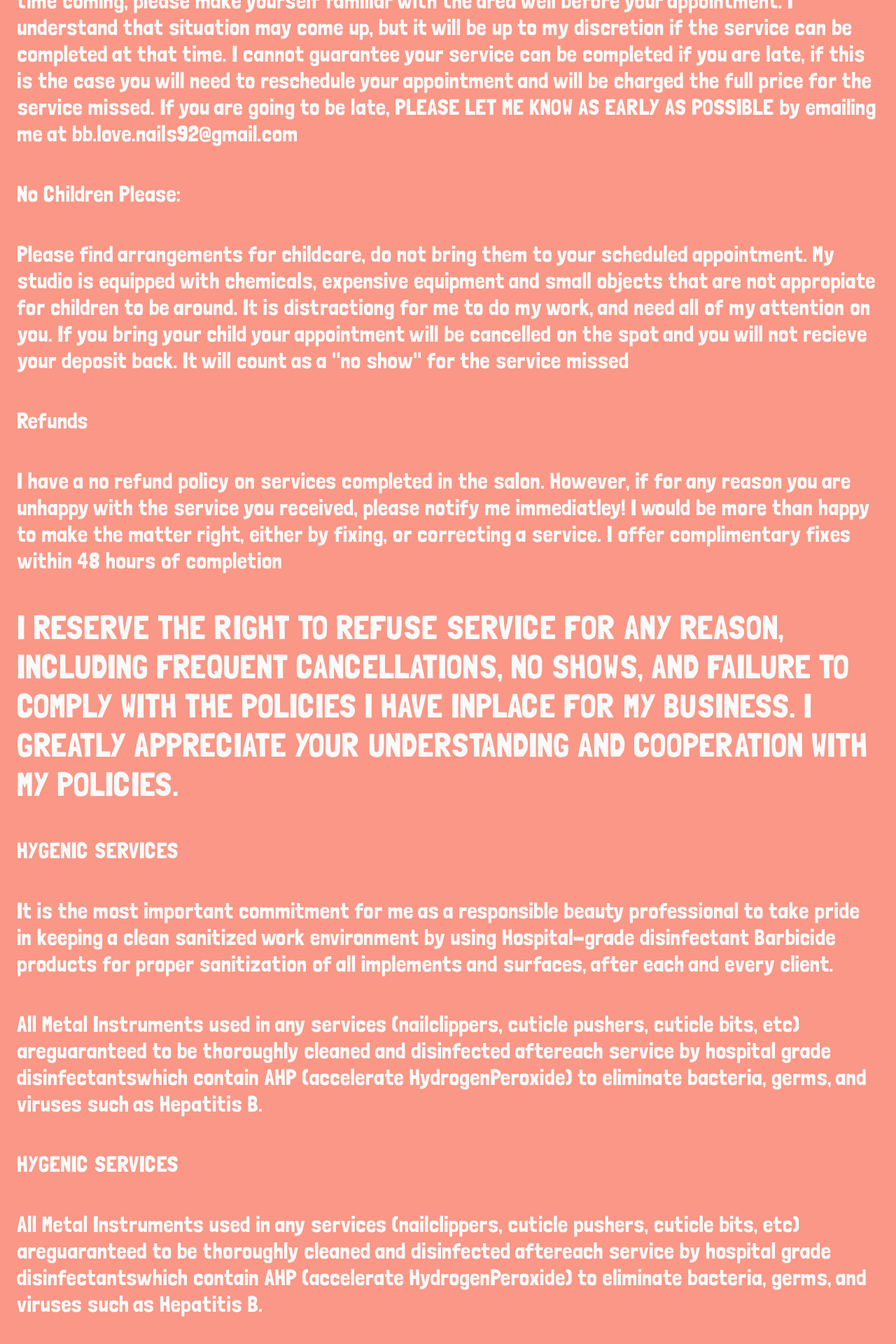
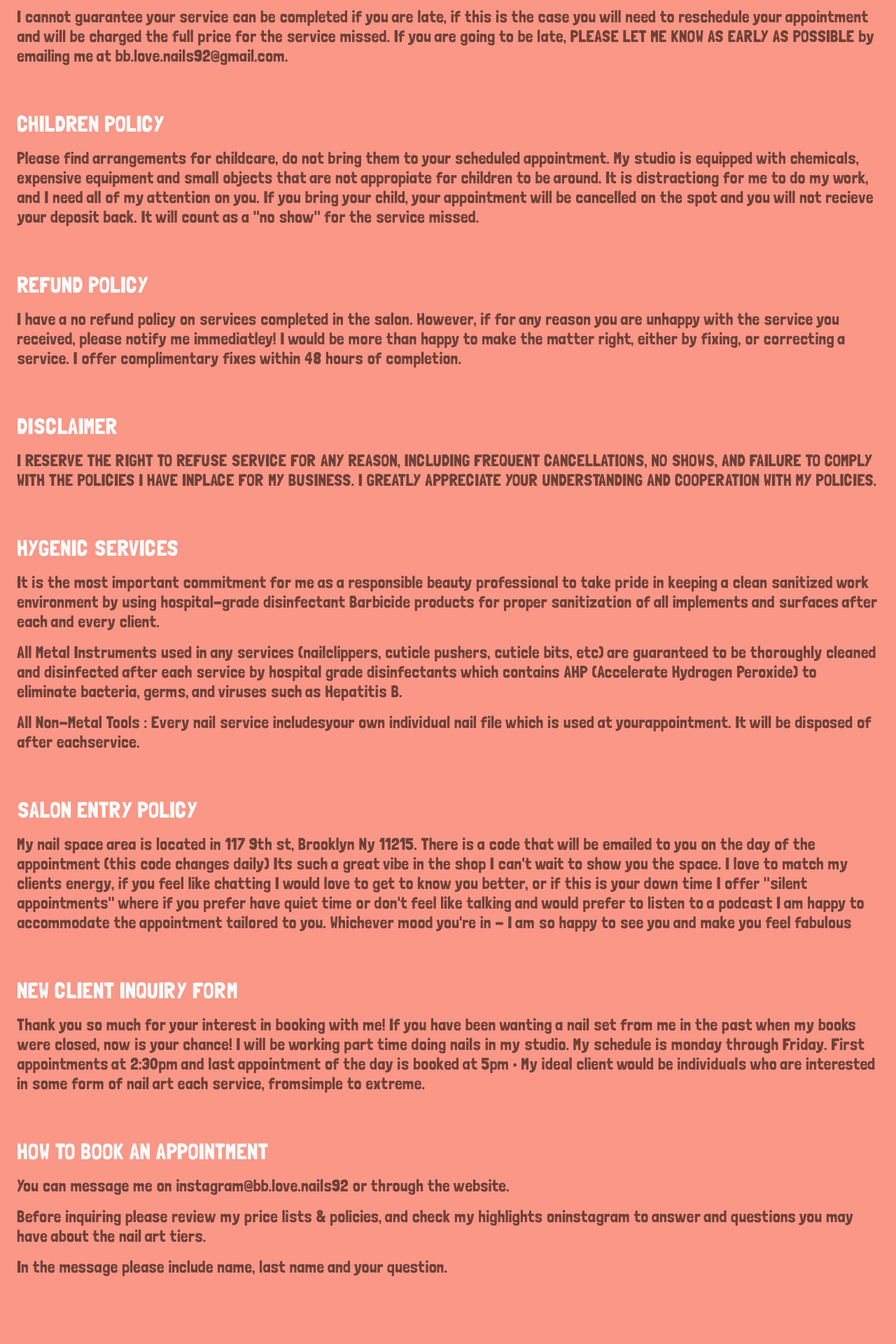
Before and after one commit to KevHnh/nailartbb, a React (Create React App) app: page /Policies in a window 1280 px wide. Shown: the part 864-2784 px from the top of the page at 70% size. Built offline with nearby package versions, Linux system fonts and the light colour scheme; the HTML template or start-up script is replaced by a standard one.

Commit message:
FAQ and Policies styling updates

```diff
--- a/src/components/FAQ/FAQ.js
+++ b/src/components/FAQ/FAQ.js
@@ -6,7 +6,7 @@ function FAQ() {
     <div className="GlobalContainer">
       <div className="GlobalWrapper">
         <div className="header">FAQ</div>
-        <div className="sub1">
+        <div className="sub2">
           I get a lot of questions, if you have a question see if it is answered
           on here first. If not, I would be happy to answer any other questions
           you may have.
--- a/src/components/Policies/Policies.css
+++ b/src/components/Policies/Policies.css
@@ -0,0 +1,15 @@
+.PoliciesContainer {
+  display: flex;
+  flex-direction: column;
+  gap: 4rem;
+}
+
+.PoliciesEntry {
+  display: flex;
+  flex-direction: column;
+  gap: 1rem;
+}
+
+.PoliciesEntry > .sub1 {
+  margin-bottom: 0rem;
+}
--- a/src/components/Policies/Policies.js
+++ b/src/components/Policies/Policies.js
@@ -1,124 +1,148 @@
 import React from "react";
+import "./Policies.css";
 
 function Policies() {
   return (
     <div className="GlobalContainer">
       <div className="GlobalWrapper">
         <div className="header">Policies</div>
-        <div className="sub1">
+        <div className="sub2">
           Thank you for choosing me as your nail technician here are my policies
-          that will help your appointment (and my day) run smoothly
+          that will help your appointment (and my day) run smoothly.
         </div>
-        <div className="sub1">Other Salons Work:</div>
-        <div className="sub1">
-          To guarantee consistency retention, and quality of the final set I do
-          not offer fills or removals on work done by another salon. Please come
-          with bare nails!
+        <div className="PoliciesContainer">
+          <div className="PoliciesEntry">
+            <div className="sub1">THIRD PARTY WORK</div>
+            <div className="sub2">
+              To guarantee consistency retention, and quality of the final set I
+              do not offer fills or removals on work done by another salon.
             </div>
-        <div className="sub1">
+            <div className="sub2">Please come with bare nails!</div>
+          </div>
+          <div className="PoliciesEntry">
+            <div className="sub1">MANDATORY DEPOSIT POLICY</div>
+            <div className="sub2">
               I require a $50 deposit through Zelle in order to keep your
               appointment
             </div>
-        <div className="sub1">Arriving Late</div>
-        <div className="sub1">
-          Appointments are booked back to back in a time sensitive manner,
+          </div>
+          <div className="PoliciesEntry">
+            <div className="sub1">LATENESS POLICY</div>
+            <div className="sub2">
+              Appointments are booked back to back in a time sensitive manner.
               Therefore, late arrivals of 10 minutes or more may result in
-          rescheduling, or adjustin gthe service altogether. If its your first
-          time coming, please make yourself familiar with the area well before
-          your appointment. I understand that situation may come up, but it will
-          be up to my discretion if the service can be completed at that time. I
-          cannot guarantee your service can be completed if you are late, if
-          this is the case you will need to reschedule your appointment and will
-          be charged the full price for the service missed. If you are going to
-          be late, PLEASE LET ME KNOW AS EARLY AS POSSIBLE by emailing me at
-          bb.love.nails92@gmail.com
+              rescheduling, or adjusting the service altogether.
             </div>
-        <div className="sub1">No Children Please:</div>
-        <div className="sub1">
+            <div className="sub2">
+              If its your first time coming, please make yourself familiar with
+              the area well before your appointment. I understand that situation
+              may come up, but it will be up to my discretion if the service can
+              be completed at that time.
+            </div>
+            <div className="sub2">
+              I cannot guarantee your service can be completed if you are late,
+              if this is the case you will need to reschedule your appointment
+              and will be charged the full price for the service missed. If you
+              are going to be late, PLEASE LET ME KNOW AS EARLY AS POSSIBLE by
+              emailing me at bb.love.nails92@gmail.com.
+            </div>
+          </div>
+          <div className="PoliciesEntry">
+            <div className="sub1">CHILDREN POLICY</div>
+            <div className="sub2">
               Please find arrangements for childcare, do not bring them to your
-          scheduled appointment. My studio is equipped with chemicals, expensive
-          equipment and small objects that are not appropiate for children to be
-          around. It is distractiong for me to do my work, and need all of my
-          attention on you. If you bring your child your appointment will be
-          cancelled on the spot and you will not recieve your deposit back. It
-          will count as a "no show" for the service missed
+              scheduled appointment. My studio is equipped with chemicals,
+              expensive equipment and small objects that are not appropiate for
+              children to be around. It is distractiong for me to do my work,
+              and I need all of my attention on you. If you bring your child, your
+              appointment will be cancelled on the spot and you will not recieve
+              your deposit back. It will count as a "no show" for the service
+              missed.
             </div>
-        <div className="sub1">Refunds</div>
-        <div className="sub1">
-          I have a no refund policy on services completed in the salon. However,
-          if for any reason you are unhappy with the service you received,
-          please notify me immediatley! I would be more than happy to make the
-          matter right, either by fixing, or correcting a service. I offer
-          complimentary fixes within 48 hours of completion
           </div>
-        <div className="header">
+          <div className="PoliciesEntry">
+            <div className="sub1">REFUND POLICY</div>
+            <div className="sub2">
+              I have a no refund policy on services completed in the salon.
+              However, if for any reason you are unhappy with the service you
+              received, please notify me immediatley! I would be more than happy
+              to make the matter right, either by fixing, or correcting a
+              service. I offer complimentary fixes within 48 hours of completion.
+            </div>
+          </div>
+          <div className="PoliciesEntry">
+            <div className="sub1">DISCLAIMER</div>
+            <div className="sub2">
               I RESERVE THE RIGHT TO REFUSE SERVICE FOR ANY REASON, INCLUDING
               FREQUENT CANCELLATIONS, NO SHOWS, AND FAILURE TO COMPLY WITH THE
               POLICIES I HAVE INPLACE FOR MY BUSINESS. I GREATLY APPRECIATE YOUR
               UNDERSTANDING AND COOPERATION WITH MY POLICIES.
             </div>
+          </div>
+          <div className="PoliciesEntry">
             <div className="sub1">HYGENIC SERVICES</div>
-        <div className="sub1">
+            <div className="sub2">
               It is the most important commitment for me as a responsible beauty
               professional to take pride in keeping a clean sanitized work
-          environment by using Hospital-grade disinfectant Barbicide products
-          for proper sanitization of all implements and surfaces, after each and
-          every client.
+              environment by using hospital-grade disinfectant Barbicide
+              products for proper sanitization of all implements and surfaces
+              after each and every client.
             </div>
-        <div className="sub1">
+            <div className="sub2">
               All Metal Instruments used in any services (nailclippers, cuticle
-          pushers, cuticle bits, etc) areguaranteed to be thoroughly cleaned and
-          disinfected aftereach service by hospital grade disinfectantswhich
-          contain AHP (accelerate HydrogenPeroxide) to eliminate bacteria,
-          germs, and viruses such as Hepatitis B.
+              pushers, cuticle bits, etc) are guaranteed to be thoroughly cleaned
+              and disinfected after each service by hospital grade
+              disinfectants which contains AHP (Accelerate Hydrogen Peroxide) to
+              eliminate bacteria, germs, and viruses such as Hepatitis B.
             </div>
-        <div className="sub1">HYGENIC SERVICES</div>
-        <div className="sub1">
-          All Metal Instruments used in any services (nailclippers, cuticle
-          pushers, cuticle bits, etc) areguaranteed to be thoroughly cleaned and
-          disinfected aftereach service by hospital grade disinfectantswhich
-          contain AHP (accelerate HydrogenPeroxide) to eliminate bacteria,
-          germs, and viruses such as Hepatitis B.
+            <div className="sub2">
+              All Non-Metal Tools : Every nail service includesyour own
+              individual nail file which is used at yourappointment. It will be
+              disposed of after eachservice.
             </div>
-        <div className="sub1">
-          All Non-Metal Tools : Every nail service includesyour own individual
-          nail file which is used at yourappointment. It will be disposed of
-          after eachservice.
           </div>
-        <div className="sub1">
-          My nail space area is located in 117 9th st, Brooklyn Ny 11215. There
-          is a code that will be emailed to you on the day of the appointment
-          (this code changes daily) Its such a great vibe in the shop I can't
-          wait to show you the space. I love to match my clients energy, if you
-          feel like chatting I would love to get to know you better, or if this
-          is your down time I offer "silent appointments" where if you prefer
-          have quiet time or don't feel like talking and would prefer to listen
-          to a podcast I am happy to accommodate the appointment tailored to
-          you. Whichever mood you're in - I am so happy to see you and make you
-          feel fabulous
+          <div className="PoliciesEntry">
+            <div className="sub1">SALON ENTRY POLICY</div>
+            <div className="sub2">
+              My nail space area is located in 117 9th st, Brooklyn Ny 11215.
+              There is a code that will be emailed to you on the day of the
+              appointment (this code changes daily) Its such a great vibe in the
+              shop I can't wait to show you the space. I love to match my
+              clients energy, if you feel like chatting I would love to get to
+              know you better, or if this is your down time I offer "silent
+              appointments" where if you prefer have quiet time or don't feel
+              like talking and would prefer to listen to a podcast I am happy to
+              accommodate the appointment tailored to you. Whichever mood you're
+              in - I am so happy to see you and make you feel fabulous
             </div>
+          </div>
+          <div className="PoliciesEntry">
             <div className="sub1">NEW CLIENT INQUIRY FORM</div>
-        <div className="sub1">
-          Thank you so much for your interest in booking with me! If you have
-          been wanting a nail set from me in the past when my books were closed,
-          now is your chance! I will be working part time doing nails in my
-          studio. My schedule is monday through Friday. First appointments at
-          2:30pm and last appointment of the day is booked at 5pm • My ideal
-          client would be individuals who are interested in some form of nail
-          art each service, fromsimple to extreme.
+            <div className="sub2">
+              Thank you so much for your interest in booking with me! If you
+              have been wanting a nail set from me in the past when my books
+              were closed, now is your chance! I will be working part time doing
+              nails in my studio. My schedule is monday through Friday. First
+              appointments at 2:30pm and last appointment of the day is booked
+              at 5pm • My ideal client would be individuals who are interested
+              in some form of nail art each service, fromsimple to extreme.
             </div>
-        <div className="sub1">How to book an appointment with me:</div>
-        <div className="sub1">
+          </div>
+          <div className="PoliciesEntry">
+            <div className="sub1">HOW TO BOOK AN APPOINTMENT</div>
+            <div className="sub2">
               You can message me on instagram@bb.love.nails92 or through the
               website.
             </div>
-        <div className="sub1">
-          Before inquiring please review my price lists & policies, and check my
-          highlights oninstagram to answer and questions you may have about the
-          nail art tiers.
+            <div className="sub2">
+              Before inquiring please review my price lists & policies, and
+              check my highlights oninstagram to answer and questions you may
+              have about the nail art tiers.
             </div>
-        <div className="sub1">
+            <div className="sub2">
               In the message please include name, last name and your question.
+            </div>
+          </div>
         </div>
       </div>
     </div>
--- a/src/style.css
+++ b/src/style.css
@@ -13,7 +13,20 @@
   max-width: 80rem;
   display: flex;
   flex-direction: column;
-  /* overflow: hidden; */
+  overflow: hidden;
   padding: 10rem 1.5rem;
   gap: 3rem;
 }
+
+@media screen and (max-width: 1000px) {
+  .GlobalWrapper {
+    position: relative;
+    width: 100%;
+    max-width: 80rem;
+    display: flex;
+    flex-direction: column;
+    overflow: hidden;
+    padding: 8rem 1.5rem;
+    gap: 3rem;
+  }
+}
```
Also changed, not shown: src/components/FAQ/FAQ.css (+5 -5 lines). Lines whose indentation alone changed are shown as unchanged.
